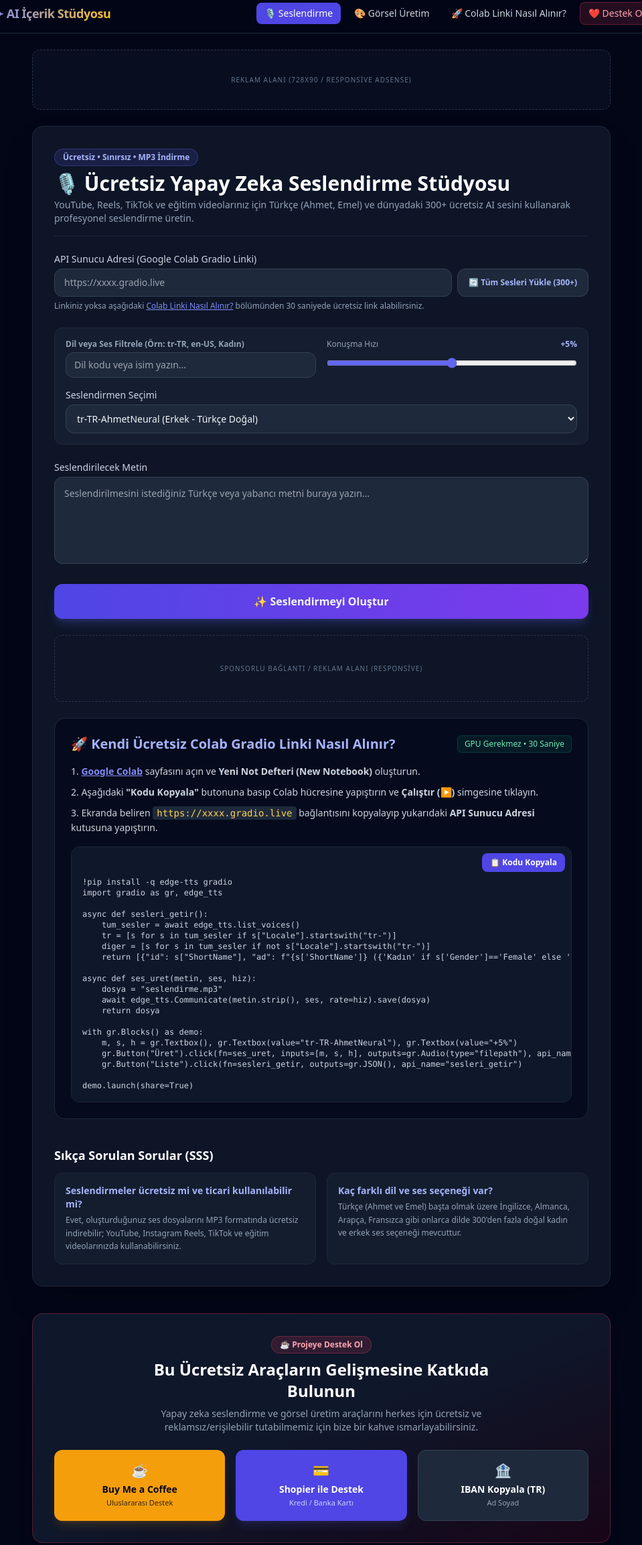
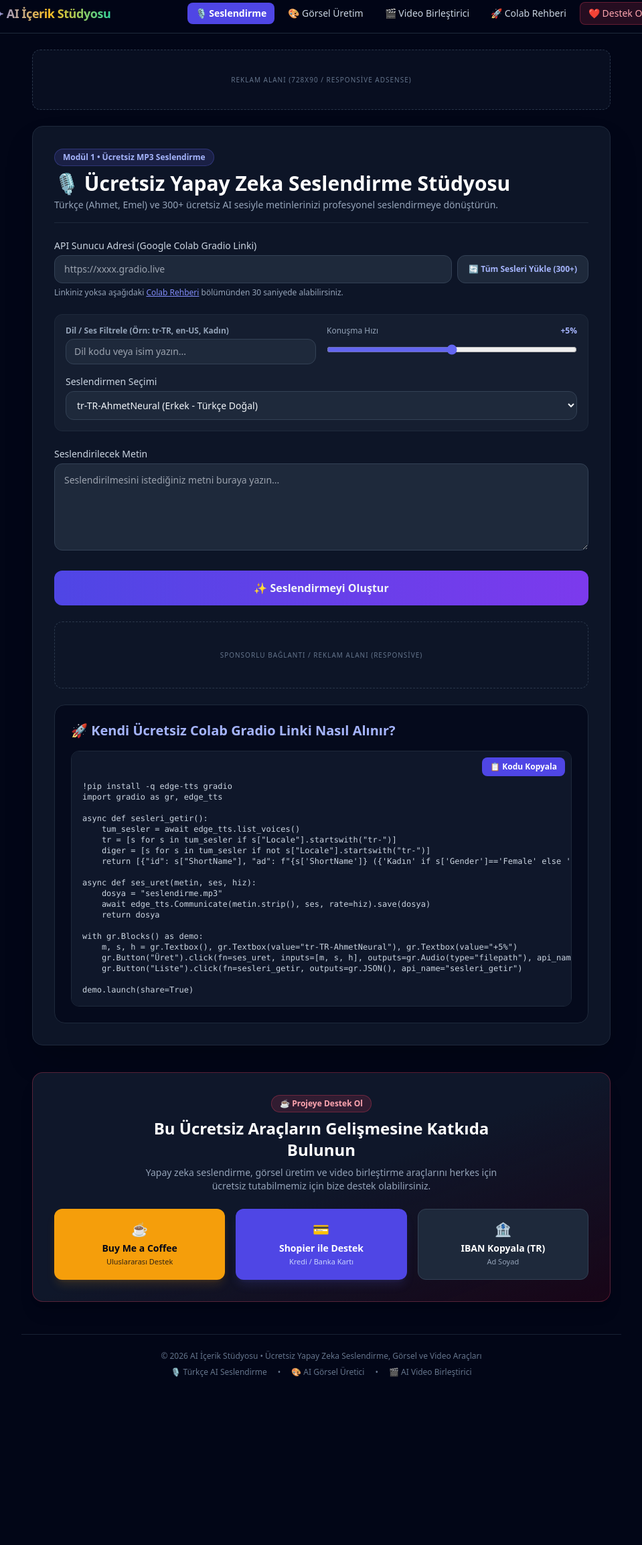
Before and after one commit to dogamanzara243-hue/ses-klonlama-studyo, a plain HTML site: page index.html in a window 1280 px wide. Shown: the part 9-2316 px from the top of the page at 67% size, without its empty margins (160-1119 px from the left). After the commit the page ends 2098 px from the top, so only its background shows below. Drawn offline with nearby package versions, Linux system fonts and the light colour scheme.

Commit message:
Connect all 3 studio links in navbar

```diff
--- a/index.html
+++ b/index.html
@@ -1,83 +1,60 @@
 <!DOCTYPE html>
 <html lang="tr">
 <head>
-  <meta name="google-site-verification" content="EbM3u3bYpOZ58TpbeiGva_K3TF_zjo3MGmcGtYSd0nI" />
   <meta charset="UTF-8" />
   <meta name="viewport" content="width=device-width, initial-scale=1.0" />
   <title>Ücretsiz Türkçe Yapay Zeka Seslendirme (Text to Speech MP3) | AI Stüdyo</title>
-  <meta name="description" content="Metinlerinizi saniyeler içinde doğal Türkçe ve 300+ farklı dilde yapay zeka sesine dönüştürün. Ücretsiz, sınırsız AI metin seslendirme ve MP3 indirme aracı." />
-  <meta name="keywords" content="yapay zeka seslendirme, ücretsiz seslendirme, metni sese çevirme, türkçe text to speech, ai ses üretici, mp3 seslendirme" />
+  <meta name="description" content="Metinlerinizi saniyeler içinde doğal Türkçe ve 300+ farklı dilde yapay zeka sesine dönüştürün. Ücretsiz AI metin seslendirme ve MP3 indirme aracı." />
   <meta name="robots" content="index, follow" />
   <link rel="canonical" href="https://dogamanzara243-hue.github.io/ses-klonlama-studyo/" />
-  <meta property="og:title" content="Ücretsiz Türkçe Yapay Zeka Seslendirme Stüdyosu" />
-  <meta property="og:description" content="Ahmet, Emel ve 300+ ücretsiz yapay zeka sesiyle metinlerinizi anında MP3 seslendirmeye dönüştürün." />
-  <meta property="og:type" content="website" />
-  <meta property="og:url" content="https://dogamanzara243-hue.github.io/ses-klonlama-studyo/" />
-  <script type="application/ld+json">
-  {
-    "@context": "https://schema.org",
-    "@type": "SoftwareApplication",
-    "name": "Ücretsiz AI Seslendirme Stüdyosu",
-    "applicationCategory": "MultimediaApplication",
-    "operatingSystem": "Web",
-    "offers": { "@type": "Offer", "price": "0", "priceCurrency": "TRY" },
-    "description": "Türkçe ve 300'den fazla ücretsiz yapay zeka sesi ile metinleri MP3 formatında seslendiren web uygulaması."
-  }
-  </script>
   <script src="https://cdn.tailwindcss.com"></script>
 </head>
-<body class="bg-slate-950 text-slate-100 min-h-screen font-sans selection:bg-indigo-500 selection:text-white">
+<body class="bg-slate-950 text-slate-100 min-h-screen font-sans">
 
   <nav class="sticky top-0 z-50 backdrop-blur-md bg-slate-950/85 border-b border-slate-800">
     <div class="max-w-5xl mx-auto px-4 py-3 flex flex-wrap items-center justify-between gap-3">
       <a href="https://dogamanzara243-hue.github.io/ses-klonlama-studyo/" class="flex items-center gap-2 font-extrabold text-lg tracking-tight text-white">
-        <span class="bg-gradient-to-r from-indigo-400 to-amber-400 bg-clip-text text-transparent">✨ AI İçerik Stüdyosu</span>
+        <span class="bg-gradient-to-r from-indigo-400 via-amber-400 to-emerald-400 bg-clip-text text-transparent">✨ AI İçerik Stüdyosu</span>
       </a>
-      <div class="flex items-center gap-2 text-xs sm:text-sm">
-        <a href="https://dogamanzara243-hue.github.io/ses-klonlama-studyo/" class="px-3 py-1.5 rounded-lg transition bg-indigo-600 text-white">🎙️ Seslendirme</a>
+      <div class="flex flex-wrap items-center gap-1.5 sm:gap-2 text-xs sm:text-sm">
+        <a href="https://dogamanzara243-hue.github.io/ses-klonlama-studyo/" class="px-3 py-1.5 rounded-lg transition bg-indigo-600 text-white font-semibold">🎙️ Seslendirme</a>
         <a href="https://dogamanzara243-hue.github.io/gorsel-studyo/" class="px-3 py-1.5 rounded-lg transition text-slate-300 hover:bg-slate-800">🎨 Görsel Üretim</a>
-        <a href="#colab-rehber" class="px-3 py-1.5 rounded-lg text-slate-300 hover:bg-slate-800 transition hidden sm:inline-block">🚀 Colab Linki Nasıl Alınır?</a>
+        <a href="https://dogamanzara243-hue.github.io/video-studyo/" class="px-3 py-1.5 rounded-lg transition text-slate-300 hover:bg-slate-800">🎬 Video Birleştirici</a>
+        <a href="#colab-rehber" class="px-3 py-1.5 rounded-lg text-slate-300 hover:bg-slate-800 transition hidden md:inline-block">🚀 Colab Rehberi</a>
         <a href="#destek-ol" class="px-3 py-1.5 rounded-lg bg-rose-500/15 text-rose-300 border border-rose-500/30 hover:bg-rose-500/25 transition">❤️ Destek Ol</a>
       </div>
     </div>
   </nav>
 
 
-  <!-- ÜST REKLAM ALANI (Google AdSense 728x90 / Responsive) -->
   <div class="max-w-4xl mx-auto mt-6 px-4">
     <div class="w-full min-h-[90px] rounded-xl border border-dashed border-slate-700/80 bg-slate-900/50 flex flex-col items-center justify-center p-3 text-center">
       <span class="text-[10px] uppercase tracking-widest text-slate-500">Reklam Alanı (728x90 / Responsive AdSense)</span>
-      <!-- Google AdSense kodunuzu buraya yapıştırabilirsiniz -->
     </div>
   </div>
-
 
   <main class="max-w-4xl mx-auto mt-6 px-4">
     <div class="bg-slate-900/90 border border-slate-800 rounded-2xl p-6 md:p-8 shadow-2xl space-y-6">
       <div class="border-b border-slate-800 pb-4">
-        <span class="inline-block px-3 py-1 rounded-full text-xs font-semibold bg-indigo-500/15 text-indigo-300 border border-indigo-500/30 mb-2">Ücretsiz • Sınırsız • MP3 İndirme</span>
+        <span class="inline-block px-3 py-1 rounded-full text-xs font-semibold bg-indigo-500/15 text-indigo-300 border border-indigo-500/30 mb-2">Modül 1 • Ücretsiz MP3 Seslendirme</span>
         <h1 class="text-2xl md:text-3xl font-extrabold text-white">🎙️ Ücretsiz Yapay Zeka Seslendirme Stüdyosu</h1>
-        <p class="text-sm text-slate-400 mt-1">
-          YouTube, Reels, TikTok ve eğitim videolarınız için Türkçe (Ahmet, Emel) ve dünyadaki 300+ ücretsiz AI sesini kullanarak profesyonel seslendirme üretin.
-        </p>
+        <p class="text-sm text-slate-400 mt-1">Türkçe (Ahmet, Emel) ve 300+ ücretsiz AI sesiyle metinlerinizi profesyonel seslendirmeye dönüştürün.</p>
       </div>
 
       <div>
         <label class="block text-sm font-medium text-slate-300 mb-1">API Sunucu Adresi (Google Colab Gradio Linki)</label>
         <div class="flex flex-col sm:flex-row gap-2">
-          <input id="apiUrl" type="url" placeholder="https://xxxx.gradio.live" class="flex-1 rounded-xl bg-slate-800 border border-slate-700 px-3.5 py-2.5 text-sm focus:outline-none focus:border-indigo-500" />
-          <button id="loadVoicesBtn" type="button" class="px-4 py-2.5 rounded-xl bg-slate-800 hover:bg-slate-700 border border-slate-700 text-xs font-semibold text-indigo-300 transition">
-            🔄 Tüm Sesleri Yükle (300+)
-          </button>
+          <input id="apiUrl" type="url" placeholder="https://xxxx.gradio.live" class="flex-1 rounded-xl bg-slate-800 border border-slate-700 px-3.5 py-2.5 text-sm" />
+          <button id="loadVoicesBtn" type="button" class="px-4 py-2.5 rounded-xl bg-slate-800 hover:bg-slate-700 border border-slate-700 text-xs font-semibold text-indigo-300">🔄 Tüm Sesleri Yükle (300+)</button>
         </div>
-        <p id="voiceCountInfo" class="text-xs text-slate-400 mt-1.5">Linkiniz yoksa aşağıdaki <a href="#colab-rehber" class="text-indigo-400 underline">Colab Linki Nasıl Alınır?</a> bölümünden 30 saniyede ücretsiz link alabilirsiniz.</p>
+        <p id="voiceCountInfo" class="text-xs text-slate-400 mt-1.5">Linkiniz yoksa aşağıdaki <a href="#colab-rehber" class="text-indigo-400 underline">Colab Rehberi</a> bölümünden 30 saniyede alabilirsiniz.</p>
       </div>
 
       <div class="space-y-4 bg-slate-800/50 border border-slate-800 rounded-xl p-4">
         <div class="grid grid-cols-1 sm:grid-cols-2 gap-4">
           <div>
-            <label class="block text-xs font-semibold text-slate-400 mb-1">Dil veya Ses Filtrele (Örn: tr-TR, en-US, Kadın)</label>
-            <input id="voiceSearch" type="text" placeholder="Dil kodu veya isim yazın..." class="w-full rounded-xl bg-slate-800 border border-slate-700 px-3 py-2 text-sm focus:outline-none focus:border-indigo-500" />
+            <label class="block text-xs font-semibold text-slate-400 mb-1">Dil / Ses Filtrele (Örn: tr-TR, en-US, Kadın)</label>
+            <input id="voiceSearch" type="text" placeholder="Dil kodu veya isim yazın..." class="w-full rounded-xl bg-slate-800 border border-slate-700 px-3 py-2 text-sm" />
           </div>
           <div>
             <div class="flex justify-between text-xs text-slate-400 mb-1">
@@ -87,10 +64,9 @@
             <input id="rateInput" type="range" min="-25" max="35" step="5" value="5" class="w-full mt-2 accent-indigo-500" />
           </div>
         </div>
-
         <div>
           <label class="block text-sm font-medium text-slate-300 mb-1">Seslendirmen Seçimi</label>
-          <select id="voiceSelect" class="w-full rounded-xl bg-slate-800 border border-slate-700 px-3 py-2.5 text-sm focus:outline-none focus:border-indigo-500">
+          <select id="voiceSelect" class="w-full rounded-xl bg-slate-800 border border-slate-700 px-3 py-2.5 text-sm">
             <option value="tr-TR-AhmetNeural">tr-TR-AhmetNeural (Erkek - Türkçe Doğal)</option>
             <option value="tr-TR-EmelNeural">tr-TR-EmelNeural (Kadın - Türkçe Doğal)</option>
           </select>
@@ -99,46 +75,30 @@
 
       <div>
         <label class="block text-sm font-medium text-slate-300 mb-1">Seslendirilecek Metin</label>
-        <textarea id="scriptText" rows="5" placeholder="Seslendirilmesini istediğiniz Türkçe veya yabancı metni buraya yazın..." class="w-full rounded-xl bg-slate-800 border border-slate-700 p-3.5 text-sm focus:outline-none focus:border-indigo-500"></textarea>
+        <textarea id="scriptText" rows="5" placeholder="Seslendirilmesini istediğiniz metni buraya yazın..." class="w-full rounded-xl bg-slate-800 border border-slate-700 p-3.5 text-sm"></textarea>
       </div>
 
-      <button id="generateBtn" type="button" class="w-full py-3.5 rounded-xl bg-gradient-to-r from-indigo-600 to-violet-600 hover:from-indigo-500 hover:to-violet-500 font-bold text-base transition shadow-lg shadow-indigo-500/25">
-        ✨ Seslendirmeyi Oluştur
-      </button>
-
+      <button id="generateBtn" type="button" class="w-full py-3.5 rounded-xl bg-gradient-to-r from-indigo-600 to-violet-600 hover:from-indigo-500 hover:to-violet-500 font-bold text-base transition">✨ Seslendirmeyi Oluştur</button>
       <div id="statusMsg" class="text-sm text-amber-300 hidden text-center"></div>
 
       <div id="resultBox" class="hidden bg-slate-800/90 border border-emerald-500/30 rounded-xl p-5 space-y-3">
         <div class="text-sm font-bold text-emerald-400">✅ Seslendirme Hazır!</div>
         <audio id="resultAudio" controls class="w-full"></audio>
-        <a id="downloadLink" download="ai_seslendirme.mp3" class="inline-block px-5 py-2.5 rounded-xl bg-emerald-600 hover:bg-emerald-500 text-xs font-bold transition">⬇️ MP3 Dosyasını İndir</a>
+        <a id="downloadLink" download="ai_seslendirme.mp3" class="inline-block px-5 py-2.5 rounded-xl bg-emerald-600 hover:bg-emerald-500 text-xs font-bold">⬇️ MP3 Dosyasını İndir</a>
       </div>
 
 
-  <!-- ORTA REKLAM ALANI (İçerik İçi Responsive Banner) -->
   <div class="my-6">
     <div class="w-full min-h-[100px] rounded-xl border border-dashed border-slate-700/80 bg-slate-900/40 flex flex-col items-center justify-center p-3 text-center">
       <span class="text-[10px] uppercase tracking-widest text-slate-500">Sponsorlu Bağlantı / Reklam Alanı (Responsive)</span>
-      <!-- Google AdSense içerik içi reklam kodunuzu buraya yapıştırabilirsiniz -->
     </div>
   </div>
 
 
-      <!-- COLAB LİNKİ NASIL ALINIR REHBERİ -->
       <section id="colab-rehber" class="bg-slate-950/70 border border-slate-800 rounded-2xl p-5 md:p-6 space-y-4">
-        <div class="flex items-center justify-between flex-wrap gap-2">
-          <h2 class="text-lg md:text-xl font-bold text-indigo-300">🚀 Kendi Ücretsiz Colab Gradio Linki Nasıl Alınır?</h2>
-          <span class="text-xs px-2.5 py-1 rounded-md bg-emerald-500/10 text-emerald-300 border border-emerald-500/20">GPU Gerekmez • 30 Saniye</span>
-        </div>
-        <ol class="list-decimal list-inside text-sm text-slate-300 space-y-2 leading-relaxed">
-          <li><a href="https://colab.research.google.com/" target="_blank" rel="noopener" class="text-indigo-400 underline font-semibold">Google Colab</a> sayfasını açın ve <strong>Yeni Not Defteri (New Notebook)</strong> oluşturun.</li>
-          <li>Aşağıdaki <strong>"Kodu Kopyala"</strong> butonuna basıp Colab hücresine yapıştırın ve <strong>Çalıştır (▶)</strong> simgesine tıklayın.</li>
-          <li>Ekranda beliren <code class="bg-slate-800 px-1.5 py-0.5 rounded text-amber-300">https://xxxx.gradio.live</code> bağlantısını kopyalayıp yukarıdaki <strong>API Sunucu Adresi</strong> kutusuna yapıştırın.</li>
-        </ol>
+        <h2 class="text-lg md:text-xl font-bold text-indigo-300">🚀 Kendi Ücretsiz Colab Gradio Linki Nasıl Alınır?</h2>
         <div class="relative">
-          <button type="button" onclick="navigator.clipboard.writeText(document.getElementById('colabCodeSes').innerText); this.innerText='✅ Kopyalandı!'; setTimeout(()=>this.innerText='📋 Kodu Kopyala', 2000);" class="absolute top-2.5 right-2.5 px-3 py-1.5 rounded-lg bg-indigo-600 hover:bg-indigo-500 text-xs font-semibold text-white">
-            📋 Kodu Kopyala
-          </button>
+          <button type="button" onclick="navigator.clipboard.writeText(document.getElementById('colabCodeSes').innerText); this.innerText='✅ Kopyalandı!'; setTimeout(()=>this.innerText='📋 Kodu Kopyala', 2000);" class="absolute top-2.5 right-2.5 px-3 py-1.5 rounded-lg bg-indigo-600 hover:bg-indigo-500 text-xs font-semibold text-white">📋 Kodu Kopyala</button>
           <pre id="colabCodeSes" class="bg-slate-900 border border-slate-800 rounded-xl p-4 pt-11 text-xs text-slate-300 overflow-x-auto"><code>!pip install -q edge-tts gradio
 import gradio as gr, edge_tts
 
@@ -161,49 +121,29 @@ with gr.Blocks() as demo:
 demo.launch(share=True)</code></pre>
         </div>
       </section>
-
-      <!-- SEO SSS BÖLÜMÜ -->
-      <section class="pt-4 space-y-3">
-        <h2 class="text-lg font-bold text-white">Sıkça Sorulan Sorular (SSS)</h2>
-        <div class="grid grid-cols-1 md:grid-cols-2 gap-4 text-sm">
-          <div class="bg-slate-800/40 border border-slate-800 rounded-xl p-4">
-            <h3 class="font-semibold text-indigo-300 mb-1">Seslendirmeler ücretsiz mi ve ticari kullanılabilir mi?</h3>
-            <p class="text-slate-400 text-xs leading-relaxed">Evet, oluşturduğunuz ses dosyalarını MP3 formatında ücretsiz indirebilir; YouTube, Instagram Reels, TikTok ve eğitim videolarınızda kullanabilirsiniz.</p>
-          </div>
-          <div class="bg-slate-800/40 border border-slate-800 rounded-xl p-4">
-            <h3 class="font-semibold text-indigo-300 mb-1">Kaç farklı dil ve ses seçeneği var?</h3>
-            <p class="text-slate-400 text-xs leading-relaxed">Türkçe (Ahmet ve Emel) başta olmak üzere İngilizce, Almanca, Arapça, Fransızca gibi onlarca dilde 300'den fazla doğal kadın ve erkek ses seçeneği mevcuttur.</p>
-          </div>
-        </div>
-      </section>
     </div>
   </main>
 
-
-  <!-- BİZE DESTEK OLUN BÖLÜMÜ -->
   <section id="destek-ol" class="max-w-4xl mx-auto mt-10 px-4">
     <div class="bg-gradient-to-br from-slate-900 via-slate-900 to-rose-950/30 border border-rose-500/30 rounded-2xl p-6 md:p-8 shadow-xl">
       <div class="text-center max-w-xl mx-auto space-y-2">
         <span class="inline-block px-3 py-1 rounded-full text-xs font-semibold bg-rose-500/15 text-rose-300 border border-rose-500/30">☕ Projeye Destek Ol</span>
         <h2 class="text-2xl font-bold text-white">Bu Ücretsiz Araçların Gelişmesine Katkıda Bulunun</h2>
         <p class="text-sm text-slate-400">
-          Yapay zeka seslendirme ve görsel üretim araçlarını herkes için ücretsiz ve reklamsız/erişilebilir tutabilmemiz için bize bir kahve ısmarlayabilirsiniz.
+          Yapay zeka seslendirme, görsel üretim ve video birleştirme araçlarını herkes için ücretsiz tutabilmemiz için bize destek olabilirsiniz.
         </p>
       </div>
-
       <div class="grid grid-cols-1 sm:grid-cols-3 gap-4 mt-6">
         <a href="https://www.buymeacoffee.com/kullaniciadin" target="_blank" rel="noopener" class="flex flex-col items-center justify-center p-4 rounded-xl bg-amber-500 hover:bg-amber-400 text-slate-950 font-bold text-sm transition shadow-lg shadow-amber-500/15">
           <span class="text-xl mb-1">☕</span>
           <span>Buy Me a Coffee</span>
           <span class="text-[11px] font-normal opacity-80">Uluslararası Destek</span>
         </a>
-
         <a href="https://www.shopier.com/kullaniciadin" target="_blank" rel="noopener" class="flex flex-col items-center justify-center p-4 rounded-xl bg-indigo-600 hover:bg-indigo-500 text-white font-bold text-sm transition shadow-lg shadow-indigo-500/15">
           <span class="text-xl mb-1">💳</span>
           <span>Shopier ile Destek</span>
           <span class="text-[11px] font-normal text-indigo-200">Kredi / Banka Kartı</span>
         </a>
-
         <button type="button" onclick="navigator.clipboard.writeText('TR00 0000 0000 0000 0000 0000 00'); alert('IBAN kopyalandı: TR00 0000 0000 0000 0000 0000 00');" class="flex flex-col items-center justify-center p-4 rounded-xl bg-slate-800 hover:bg-slate-700 border border-slate-700 text-white font-bold text-sm transition">
           <span class="text-xl mb-1">🏦</span>
           <span>IBAN Kopyala (TR)</span>
@@ -215,18 +155,18 @@ demo.launch(share=True)</code></pre>
 
 
   <footer class="max-w-4xl mx-auto mt-12 mb-8 px-4 pt-6 border-t border-slate-800/80 text-center text-xs text-slate-500 space-y-2">
-    <p>© 2026 AI İçerik Stüdyosu • Ücretsiz Yapay Zeka Seslendirme ve Görsel Üretim Araçları</p>
-    <div class="flex justify-center gap-4">
-      <a href="https://dogamanzara243-hue.github.io/ses-klonlama-studyo/" class="hover:text-slate-300">Türkçe AI Seslendirme</a>
+    <p>© 2026 AI İçerik Stüdyosu • Ücretsiz Yapay Zeka Seslendirme, Görsel ve Video Araçları</p>
+    <div class="flex flex-wrap justify-center gap-4">
+      <a href="https://dogamanzara243-hue.github.io/ses-klonlama-studyo/" class="hover:text-slate-300">🎙️ Türkçe AI Seslendirme</a>
       <span>•</span>
-      <a href="https://dogamanzara243-hue.github.io/gorsel-studyo/" class="hover:text-slate-300">AI Görsel Üretici</a>
+      <a href="https://dogamanzara243-hue.github.io/gorsel-studyo/" class="hover:text-slate-300">🎨 AI Görsel Üretici</a>
+      <span>•</span>
+      <a href="https://dogamanzara243-hue.github.io/video-studyo/" class="hover:text-slate-300">🎬 AI Video Birleştirici</a>
     </div>
   </footer>
 
-
   <script type="module">
     import { Client } from "https://cdn.jsdelivr.net/npm/@gradio/client/dist/index.min.js";
-
     const apiUrlEl = document.getElementById("apiUrl");
     const loadVoicesBtn = document.getElementById("loadVoicesBtn");
     const voiceCountInfo = document.getElementById("voiceCountInfo");
@@ -281,18 +221,10 @@ demo.launch(share=True)</code></pre>
 
     apiUrlEl.value = localStorage.getItem("edge_tts_api_url") || "";
     if (apiUrlEl.value) fetchAllVoices();
-
-    apiUrlEl.addEventListener("change", () => {
-      localStorage.setItem("edge_tts_api_url", apiUrlEl.value.trim());
-      fetchAllVoices();
-    });
+    apiUrlEl.addEventListener("change", () => { localStorage.setItem("edge_tts_api_url", apiUrlEl.value.trim()); fetchAllVoices(); });
     loadVoicesBtn.addEventListener("click", fetchAllVoices);
     voiceSearch.addEventListener("input", () => renderVoices(voiceSearch.value));
-
-    rateInput.addEventListener("input", () => {
-      const val = Number(rateInput.value);
-      rateLabel.textContent = val >= 0 ? `+${val}%` : `${val}%`;
-    });
+    rateInput.addEventListener("input", () => { const val = Number(rateInput.value); rateLabel.textContent = val >= 0 ? `+${val}%` : `${val}%`; });
 
     function showStatus(msg, isError = false) {
       statusMsg.textContent = msg;
@@ -306,14 +238,11 @@ demo.launch(share=True)</code></pre>
       const voice = voiceSelect.value;
       const rateVal = Number(rateInput.value);
       const rateStr = rateVal >= 0 ? `+${rateVal}%` : `${rateVal}%`;
-
-      if (!baseUrl) return showStatus("Lütfen Colab Gradio API adresini girin (Aşağıdaki rehberden 30 sn'de alabilirsiniz).", true);
+      if (!baseUrl) return showStatus("Lütfen Colab Gradio API adresini girin.", true);
       if (!text) return showStatus("Lütfen seslendirilecek metni yazın.", true);
-
       resultBox.classList.add("hidden");
       generateBtn.disabled = true;
       showStatus("⏳ Seslendirme hazırlanıyor...");
-
       try {
         const client = await Client.connect(baseUrl);
         const result = await client.predict("/ses_uret", { metin: text, ses: voice, hiz: rateStr });
```
